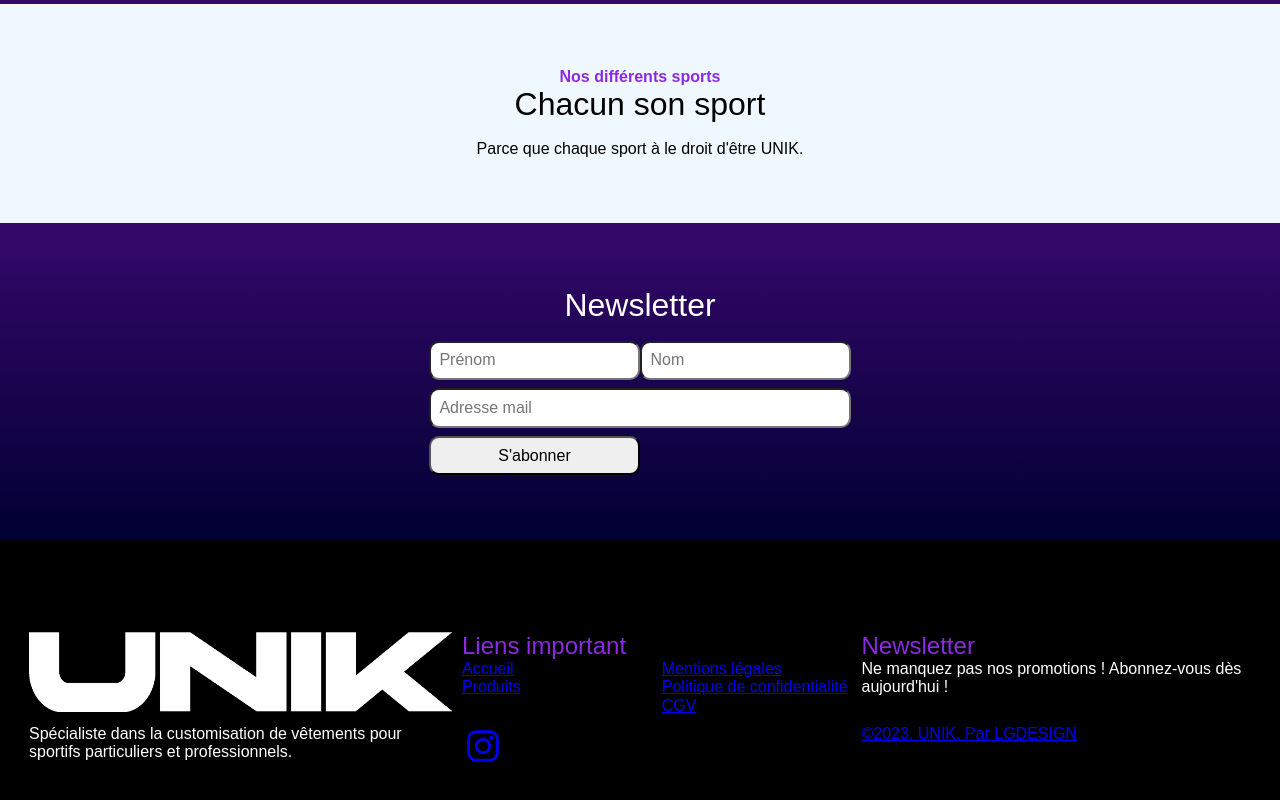
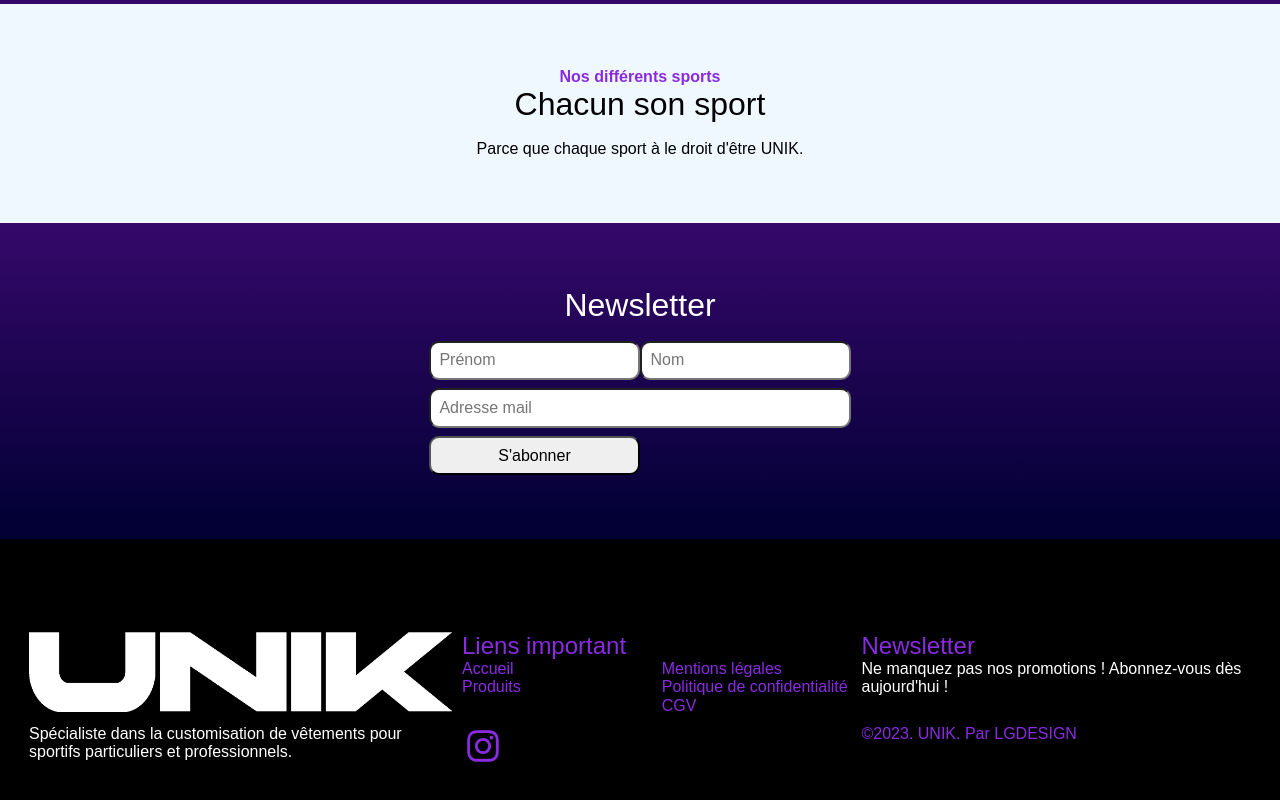
Before and after one commit to remybms/Unik, a Next.js app: page / in a window 1280 px wide. Shown: the part 1006-1806 px from the top of the page. Built offline with nearby package versions, Linux system fonts and the light colour scheme; no server answers.

Commit message:
edit links color from footer

```diff
--- a/components/footer.js
+++ b/components/footer.js
@@ -11,18 +11,18 @@ export default function Footer() {
                     <div className={styles.title}>Liens important</div>
                     <div className={styles.links}>
                         <div className={styles.pages}>
-                            <Link href="/">Accueil</Link>
-                            <Link href="/product">Produits</Link>
+                            <Link href="/" style={{ color: 'blueviolet', textDecoration: 'none' }}>Accueil</Link>
+                            <Link href="/product" style={{ color: 'blueviolet', textDecoration: 'none' }}>Produits</Link>
                         </div>
                         <div>
                             <div>
-                                <Link href="https://unik-sport.com/?page_id=422">Mentions légales</Link>
+                                <Link href="https://unik-sport.com/?page_id=422" style={{ color: 'blueviolet', textDecoration: 'none' }}>Mentions légales</Link>
                             </div>
                             <div>
-                                <Link href="https://unik-sport.com/?page_id=422">Politique de confidentialité</Link>
+                                <Link href="https://unik-sport.com/?page_id=422" style={{ color: 'blueviolet', textDecoration: 'none' }}>Politique de confidentialité</Link>
                             </div>
                             <div>
-                                <Link href="https://unik-sport.com/?page_id=422">CGV</Link>
+                                <Link href="https://unik-sport.com/?page_id=422" style={{ color: 'blueviolet', textDecoration: 'none' }}>CGV</Link>
                             </div>
 
                         </div>
@@ -34,8 +34,8 @@ export default function Footer() {
                     <div>Ne manquez pas nos promotions ! Abonnez-vous dès aujourd'hui !</div>
                 </div>
                 <div>Spécialiste dans la customisation de vêtements pour sportifs particuliers et professionnels.</div>
-                <Link href="https://www.instagram.com/_unik.sport/"><BiLogoInstagram size={42} /></Link>
-                <Link href="https://lg-design.fr/">©2023. UNIK. Par LGDESIGN</Link>
+                <Link href="https://www.instagram.com/_unik.sport/" style={{ color: 'blueviolet', textDecoration: 'none' }}><BiLogoInstagram size={42} /></Link>
+                <Link href="https://lg-design.fr/" style={{ color: 'blueviolet', textDecoration: 'none' }}>©2023. UNIK. Par LGDESIGN</Link>
             </div>
         </>
     )
--- a/styles/footer.module.css
+++ b/styles/footer.module.css
@@ -17,7 +17,6 @@
     display: grid;
     grid-template-columns: repeat(2, 1fr);
     grid-gap: 10px;
-    color: blueviolet;
 
 }
 
```
